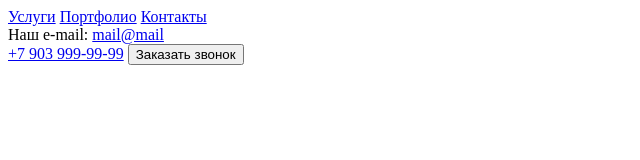
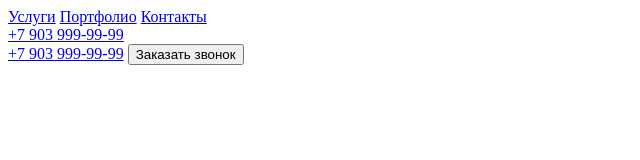
Before and after one commit to sergejgonchar/new-project1, a plain HTML site: page index.html in a window 1280 px wide. Shown: the whole page, without its empty margins (0-640 px from the left). Drawn offline with Linux system fonts and the light colour scheme.

Commit message:
'ereree'

```diff
--- a/index.html
+++ b/index.html
@@ -15,7 +15,7 @@
             <a href="#contacts">Контакты</a>
         </nav>
         <div>
-            Наш e-mail: <a href="mailto:mail11@mail.ru">mail@mail</a>
+            <a href="tel:+79039999999">+7 903 999-99-99</a>
         </div>
         <div>
             <a href="tel:+79039999999">+7 903 999-99-99</a>
```
